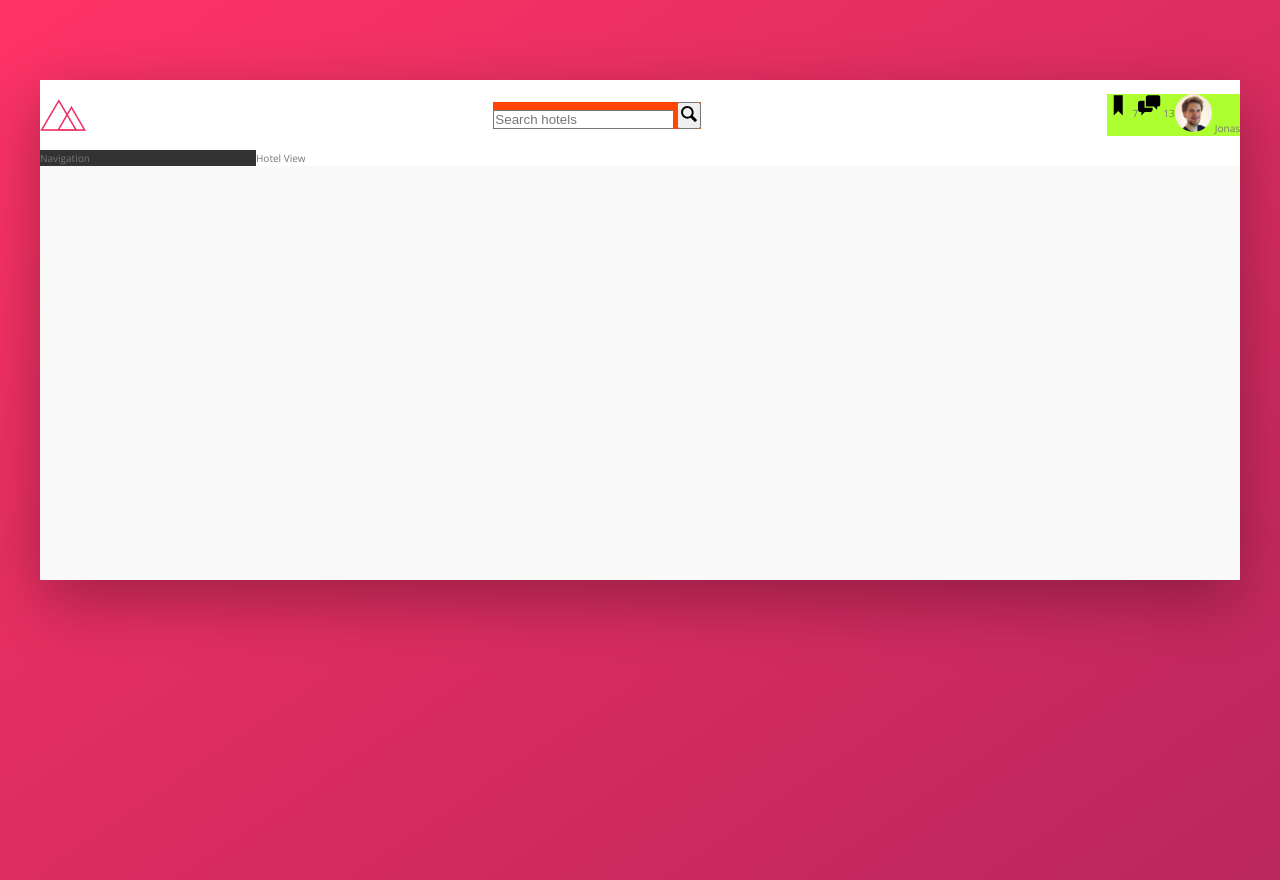
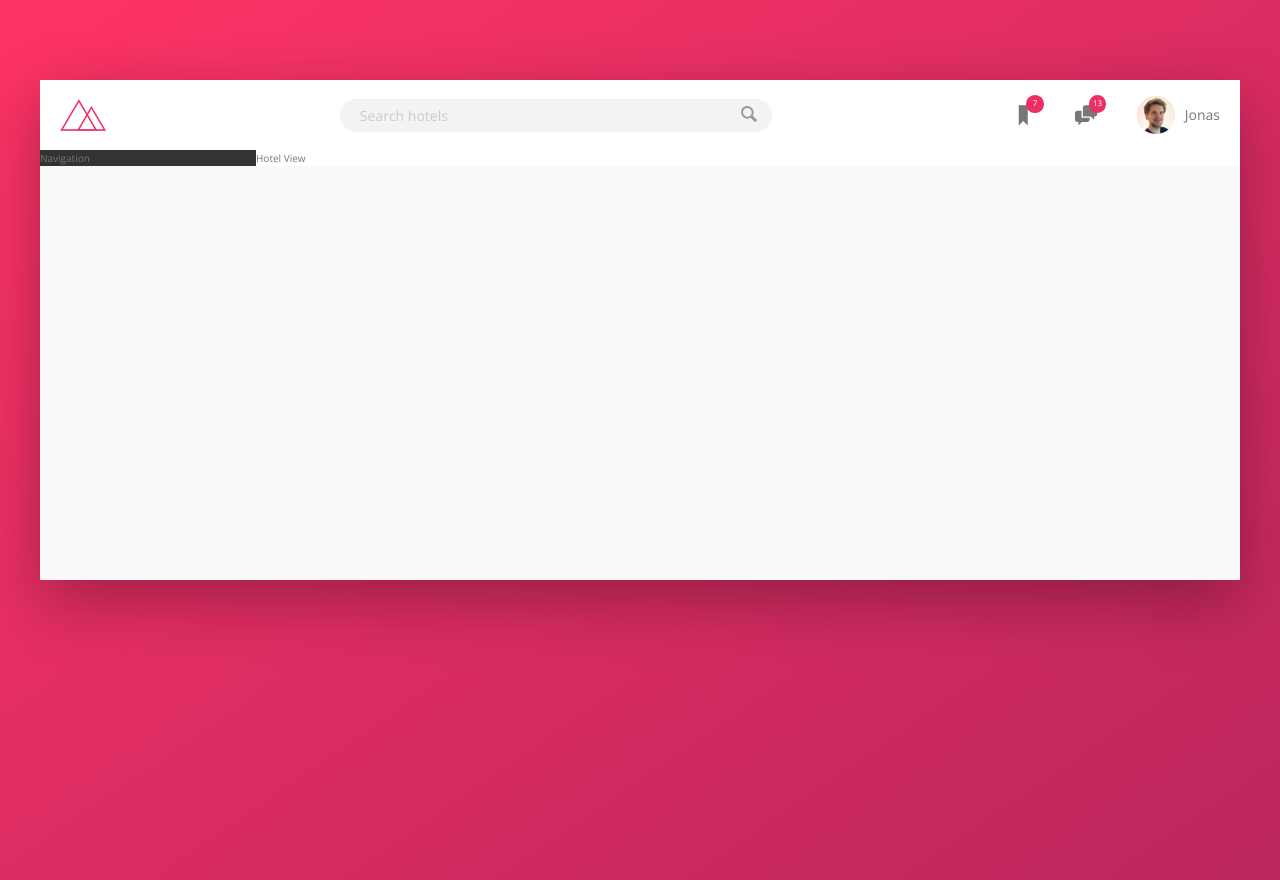
Before and after one commit to jiangmichael1/Learning-Sass-Flexbox-Trillo, a plain HTML site: page index.html in a window 1280 px wide. Drawn offline with nearby package versions, Linux system fonts and the light colour scheme.

Commit message:
finished headers

```diff
--- a/css/style.css
+++ b/css/style.css
@@ -48,6 +48,7 @@ body {
   min-height: 50rem; }
 
 .header {
+  font-size: 1.4rem;
   height: 7rem;
   background-color: #fff;
   border-bottom: var(--color-grey-light-2);
@@ -68,22 +69,82 @@ body {
 
 /* LOGO */
 .logo {
-  height: 3.25rem; }
+  height: 3.25rem;
+  margin-left: 2rem; }
 
 /* SEARCH BOX */
 .search {
-  background-color: orangered; }
+  flex: 0 0 40%;
+  display: flex;
+  align-items: center;
+  justify-content: center; }
+  .search__input {
+    font-family: inherit;
+    font-size: inherit;
+    color: inherit;
+    background-color: var(--color-grey-light-2);
+    border: none;
+    padding: .7rem 2rem;
+    border-radius: 100px;
+    width: 90%;
+    transition: all .2s;
+    margin-right: -3.25rem; }
+    .search__input:focus {
+      outline: none;
+      width: 100%;
+      background-color: var(--color-grey-light-3); }
+    .search__input::-webkit-input-placeholder {
+      font-weight: 100;
+      color: var(--color-grey-light-4); }
+  .search__input:focus + .search__button {
+    background-color: var(--color-grey-light-3); }
+  .search__button {
+    border: none;
+    background-color: var(--color-grey-light-2);
+    outline: none; }
+    .search__button:focus {
+      outline: none; }
+    .search__button:active {
+      transform: translateY(2px); }
   .search__icon {
     height: 2rem;
-    width: 2rem; }
+    width: 2rem;
+    fill: var(--color-grey-dark-3); }
 
 /* USER NAVIGATION */
 .user-nav {
-  background-color: greenyellow;
-  display: flex; }
+  align-self: stretch;
+  display: flex;
+  justify-content: center;
+  align-items: center; }
+  .user-nav > * {
+    padding: 0 2rem;
+    cursor: pointer;
+    height: 100%;
+    display: flex;
+    align-items: center; }
+  .user-nav > *:hover {
+    background-color: var(--color-grey-light-2); }
+  .user-nav__icon-box {
+    position: relative; }
   .user-nav__icon {
     height: 2.25rem;
-    width: 2.25rem; }
+    width: 2.25rem;
+    fill: var(--color-grey-dark-2); }
+  .user-nav__notification {
+    font-size: .8rem;
+    height: 1.75rem;
+    width: 1.75rem;
+    border-radius: 50%;
+    background-color: var(--color-primary);
+    color: #fff;
+    position: absolute;
+    top: 1.5rem;
+    right: 1.1rem;
+    display: flex;
+    justify-content: center;
+    align-items: center; }
   .user-nav__user-photo {
     height: 3.75rem;
-    border-radius: 50%; }
+    border-radius: 50%;
+    margin-right: 1rem; }
--- a/sass/_component.scss
+++ b/sass/_component.scss
@@ -2,23 +2,67 @@
 
 .logo {
     height: 3.25rem;
+    margin-left: 2rem;
 }
 
 
 /* SEARCH BOX */
 .search {
-    background-color: orangered;
+
+    flex: 0 0 40%;
+
+    display: flex;
+    align-items: center;
+    justify-content: center;
+
     &__input {
+        font-family: inherit;
+        font-size: inherit;
+        color: inherit;
+        background-color: var(--color-grey-light-2);
+        border: none;
+        padding: .7rem 2rem;
+        border-radius: 100px;
+        width: 90%;
+        transition: all .2s;
+        margin-right: -3.25rem;
+
+        &:focus {
+            outline: none;
+            width: 100%;
+            background-color: var(--color-grey-light-3);
+        }
+
+        &::-webkit-input-placeholder {
+            font-weight: 100;
+            color: var(--color-grey-light-4);
+
+        }
+    }
+
+    &__input:focus + &__button {
+        background-color: var(--color-grey-light-3);
 
     }
 
     &__button {
+        border: none;
+        background-color: var(--color-grey-light-2);
+        outline: none;
 
+        &:focus {
+            outline: none;
+        }
+
+        &:active {
+            transform: translateY(2px);
+        }
     }
 
     &__icon {
         height: 2rem;
         width: 2rem;
+        fill: var(--color-grey-dark-3);
     }
 }
 
@@ -26,32 +70,55 @@
 
 /* USER NAVIGATION */
 .user-nav {
-    background-color: greenyellow;
+    align-self: stretch;
     display: flex;
+    justify-content: center;
+    align-items: center;
+
+
+    & > * {
+        padding: 0 2rem;
+        cursor: pointer;
+        height: 100%;
+        display: flex;
+        align-items: center;
+    }
+
+    & > *:hover {
+        background-color: var(--color-grey-light-2);
+    }
+
     &__icon-box {
-
+        position: relative;
     }
 
     &__icon {
         height: 2.25rem;
         width: 2.25rem;
+        fill: var(--color-grey-dark-2);
+
     }
 
     &__notification {
+        font-size: .8rem;
+        height: 1.75rem;
+        width: 1.75rem;
+        border-radius: 50%;
+        background-color: var(--color-primary);
+        color: #fff;
+        position: absolute;
+        top: 1.5rem;
+        right: 1.1rem;
 
-    }
-
-    &__user {
-
+        display: flex;
+        justify-content: center;
+        align-items: center;
     }
 
     &__user-photo {
         height: 3.75rem;
         border-radius: 50%;
-
+        margin-right: 1rem;
     }
 
-    &__user-name {
-
-    }
 }
--- a/sass/_layout.scss
+++ b/sass/_layout.scss
@@ -8,6 +8,7 @@
 }
 
 .header {
+    font-size: 1.4rem;
     height: 7rem;
     background-color: #fff;
     border-bottom: var(--color-grey-light-2);
```
